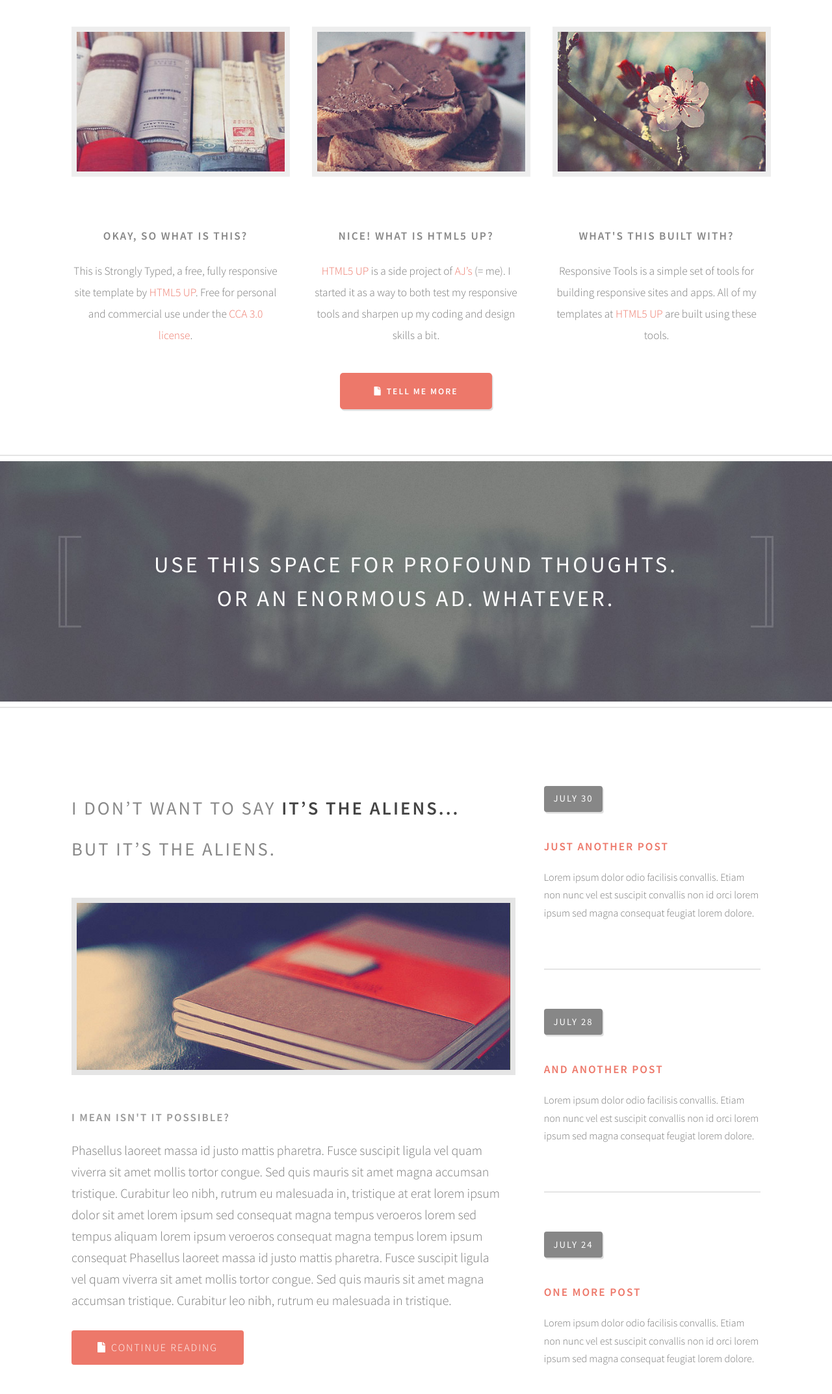
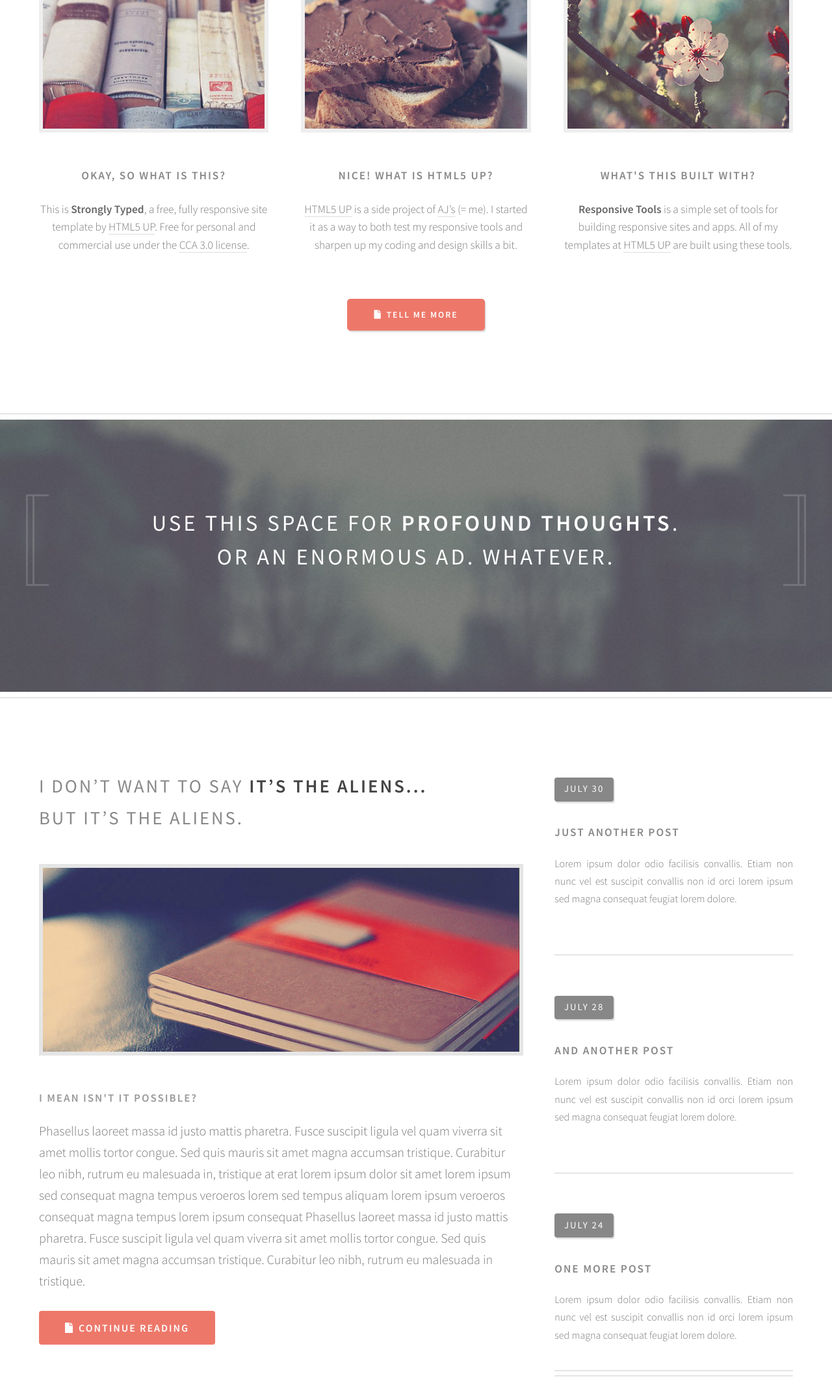
Before and after one commit to dinanath-mishra-iphtech/stronglyTyped, a plain HTML site: page index.html in a window 1280 px wide. Shown: the part 654-2800 px from the top of the page at 65% size. Drawn offline with Linux system fonts and the light colour scheme.

Commit message:
Updated CSS styles and HTML content

```diff
--- a/assets/css/main.css
+++ b/assets/css/main.css
@@ -123,7 +123,7 @@ a:hover {
 }
 
 #header > .container {
-	padding: 14em 0 7em 0;
+	padding: 11em 0 5.4em 0;
 	border-bottom: solid 2px #e5e5e5;
 	box-shadow: inset 0px -8px 0px 0px #fff, inset 0px -10px 0px 0px #e5e5e5;
 }
@@ -142,7 +142,7 @@ a:hover {
 	text-transform: uppercase;
 	font-weight: 400;
 	color: #888;
-	margin: 2.5em 0 0 0;
+	margin: 2.1em 0 0 0;
 	font-size: 14.7333px;
 	letter-spacing: 3px;
 	text-align: center;
@@ -151,15 +151,19 @@ a:hover {
 /* NAV */
 #nav {
 	position: absolute;
-	top: 3em;
+	top: 2.2em;
 	left: 0;
 	width: 100%;
 	cursor: default;
 }
 
+
+
 #nav > ul > li {
 	display: inline-block;
-	padding-right: 2em;
+	padding-right: 1.2em;     /* ← REDUCED from 2em to 1em (less gap between items) */
+	padding-left: 0.5em;
+    margin: 0.5em 0 0.5em 0;    /* ← REDUCED from 0.75em to 0.5em (less vertical space) */
 }
 
 #nav > ul > li:last-child {
@@ -180,11 +184,11 @@ a:hover {
 	display: inline-block;
 	background: #878787;
 	color: #e4e4e4;
-	width: 2.25em;
-	font-size: 14.7333px;
-	height: 2.25em;
-	border-radius: 2.25em;
-	line-height: 2.1em;
+	width: 2.15em;
+	font-size: 14.6333px;
+	height: 2.15em;
+	border-radius: 2.15em;
+	line-height: 2.0em;
 	text-align: center;
 	box-shadow: 0.125em 0.175em 0 0 rgba(0, 0, 0, 0.125);
 	margin-right: 0.75em;
@@ -212,38 +216,55 @@ a:hover {
 	color: #ED786A;
 }
 
+
+
+
+
+
+
+
 /* Container */
 .container {
 	width: 100%;
-	max-width: 1100px;
+	max-width: 1200px;
 	margin: 0 auto;
 	text-align: center;
 	padding: 0 20px;
 	box-sizing: border-box;
 }
 
+.container h2 {
+	margin-bottom: 0.5em; /* Adjust this value to control space */
+}
+
 /* Features */
 #features {
 	background: #fff;
-	padding: 70px 0;
+	padding: 5em 0;
 }
 
 .features-grid {
 	display: flex;
 	gap: 50px;
-	margin-top: 50px;
+	margin-top: 40px;
+	width: 100%; /* Ensure grid takes full container width */
 }
 
 .feature {
 	flex: 1;
+	min-width: 0; /* Important! Prevents flex items from overflowing */
 }
 
 .feature img {
 	width: 100%;
-	border: 8px solid #eee;
-	margin: 0 0 2em 0;
+	border: 6px solid #eee;
+	height: auto; /* Maintain aspect ratio */
+	margin: 0 0 2.5em 0;
 	transition: opacity 0.25s ease-in-out;
-	display: inline-block;
+	display: block; /* Changed from inline-block to block */
+	max-width: 100%; /* Ensure image never exceeds container */
+	box-sizing: border-box; /* Include border in width calculation */
+
 }
 
 .feature img:hover {
@@ -251,21 +272,45 @@ a:hover {
 }
 
 .feature h3 {
-	margin-top: 1.5em;
+	margin-top: 1em;
 	font-size: 0.867em;
 	letter-spacing: 2px;
 }
 
 .feature p {
 	margin-top: 0.75em;
-	font-size: 0.867em;
+	font-size: 17.3333px;
 	color: #777;
+	line-height: 1.6em;  /* Added for better readability */
+	word-wrap: break-word; /* Prevent text overflow */
 }
+
+.feature strong {
+	color: #666666;          /* Your theme color */
+	font-weight: 600;
+}
+
+/* Feature links - match paragraph color by default, orange on hover */
+.feature a {
+	color: #777;              /* Same as paragraph color */
+	text-decoration: underline;
+	text-decoration-color: #ddd;
+	text-decoration-thickness: 1px;
+	text-underline-offset: 5px;
+}
+
+.feature a:hover {
+	color: #ed786a;           /* Orange on hover */
+	text-decoration: none; /* Optional */
+}
+
+
 
 .Firstbtn {
 	display: inline-block;
-	margin-top: 3em;
-	padding: 0.85em 2.75em;
+	margin-top: 5em;
+	margin-bottom: 2em;
+	padding: 0.60em 1.90em;
 	font-size: 0.68em;
 	width: 10rem;
 	font-weight: 600;
@@ -280,15 +325,21 @@ a:hover {
 }
 
 .Firstbtn:hover {
-	background: #e86d5f;
+	background: #fd887a;
+
 }
 
+
+
 /* Banner */
+
 #banner {
     position: relative;
     overflow: hidden;
     background: #fff;
     color: #fff;
+    height: auto; /* Changed from fixed height */
+    min-height: 195px; /* Added for minimum height */
     text-align: center;
     border-top: solid 2px #e5e5e5;
     border-bottom: solid 2px #e5e5e5;
@@ -297,7 +348,7 @@ a:hover {
     background: url("../../images/banner.jpg");
     background-size: cover;
     background-position: center;
-    padding: 6em 0;
+    padding: 6em 0; /* Reduced from 6em to better match the original */
 }
 
 #banner p {
@@ -310,8 +361,15 @@ a:hover {
     padding: 0.6em 0;
 }
 
+
+
 #banner strong {
-	color: inherit;
+    color: inherit;
+}
+
+strong, b {
+    font-weight: 900;
+    color: #666;
 }
 
 #banner > .container {
@@ -353,12 +411,41 @@ a:hover {
 	display: flex;
 	gap: 60px;
 	text-align: left;
+	align-items: stretch; /* This makes children equal height */
 }
 
 /* LEFT CONTENT */
 .main-content {
 	flex: 2;
 }
+
+/* Article title links */
+.main-content article h2 a {
+	color: #888888;
+	text-decoration: none;
+	font-size: 28.6px;
+	font-weight: 400;
+	line-height: 1.7; /* Reduced from 1.1 to 1.0 */
+	display: block; /* Makes the link a block element for better margin control */
+	margin-top: -9px;
+	transition: color 0.25s ease-in-out;
+}
+
+.main-content article h2 a:hover {
+	color: #ed786a;
+}
+
+/* Strong tags inside article titles */
+.main-content article h2 strong {
+	transition: color 0.25s ease-in-out;
+}
+
+.main-content article h2 a:hover strong,
+.main-content article h2 strong:hover {
+	color: #ed786a;
+}
+
+
 
 .doubleline {
 	border-bottom: solid 2px #e5e5e5;
@@ -383,8 +470,12 @@ a:hover {
 
 .main-content img {
 	width: 100%;
-	border: 8px solid #e5e5e5;
+	border: 6px solid #e5e5e5;
 	margin: 0.5em 0 2em 0;
+}
+
+.main-content img:hover{
+  opacity: 0.9;
 }
 
 .main-content h3 {
@@ -405,6 +496,7 @@ a:hover {
     background: #ed786a;
     color: #fff;
     font-size: 0.8em;
+	font-weight: 600;
     letter-spacing: 2px;
     text-transform: uppercase;
     border-radius: 4px;
@@ -418,29 +510,9 @@ a:hover {
 	color: #fff;
 }
 
-/* Article title links */
-.main-content article h2 a {
-	color: #888888;
-	text-decoration: none;
-	font-size: 28.6px;
-	font-weight: 400;
-	line-height: 1.1;
-	transition: color 0.25s ease-in-out;
-}
 
-.main-content article h2 a:hover {
-	color: #ed786a;
-}
 
-/* Strong tags inside article titles */
-.main-content article h2 strong {
-	transition: color 0.25s ease-in-out;
-}
 
-.main-content article h2 a:hover strong,
-.main-content article h2 strong:hover {
-	color: #ed786a;
-}
 
 /* SIDEBAR */
 .sidebar {
@@ -453,6 +525,21 @@ a:hover {
 	border-bottom: 2px solid #e5e5e5;
 	overflow: hidden;
 }
+/* Target the link inside the h3 in sidebar */
+.sidebar h3 a {
+    color: #888888; /* Your desired color */
+    text-decoration: none;
+    font-size: 17.3333px; /* Adjust as needed */
+    font-weight: 600;
+    transition: color 0.25s ease-in-out;
+}
+
+/* Hover effect */
+.sidebar h3 a:hover {
+    color: #ed786a; /* Your hover color */
+}
+
+
 
 .sidebar span {
 	display: inline-block;
@@ -461,41 +548,70 @@ a:hover {
 	color: #fff;
 	box-shadow: 0.125em 0.175em 0 0 rgba(0, 0, 0, 0.125);
 	font-size: 14.7333px;
-	padding: 0.25em 1em 0.25em 1em;
-	border-radius: 4px;
+	padding: 0.11em 1em 0.15em 1em; /* More horizontal padding for rectangular shape */
+	border-radius: 4px; /* Minimal rounding */
 	letter-spacing: 2px;
 	text-transform: uppercase;
 	margin: 0 0 2.5em 0;
 }
+
 
 .sidebar h3 {
 	font-size: 17.3333px;
 	font-weight: 600;
 	letter-spacing: 2px;
 	margin-bottom: 1em;
+	margin-top: -0.3em; /* Add this line */
 }
 
 .sidebar p {
 	font-size: 0.8em;
 	line-height: 1.7em;
 	margin-bottom: 2em;
+	text-align: justify;
+
 }
 
-/* Image styles */
+/* Remove the bottom border from the 3rd div */
+.sidebar > div:nth-child(3) {
+    border-bottom: none;
+}
+
+/* Add double line after the 3rd div */
+.sidebar > div:nth-child(3)::after {
+    content: '';
+    display: block;
+    border-top: 2px solid #e5e5e5;
+    border-bottom: 2px solid #e5e5e5;
+    height: 6px; /* Adjust gap between lines */
+    margin-top: 2em;
+    width: 100%;
+}
+
+/* Remove bottom border from the last div (5th div - Something of less note) */
+.sidebar > div:last-child {
+    border-bottom: none;
+}
+
+
+
 .sidebar img {
 	transition: opacity 0.25s ease-in-out;
 	display: inline-block;
 	border: solid 6px #ebebeb !important;
 	float: left;
-	margin: 0 1.5em 1.5em 0;
+	margin: 0 1.5em 1em 0; /* Reduced bottom margin from 1.5em to 1em */
 	position: relative;
-	top: 0.5em;
-	max-width: 40%;
+	top: 0; /* Changed from 0.5em to 0 */
+	max-width: 50%; /* Increased from 40% to 45% */
+	width: 50%; /* Added fixed width */
 }
 
 .sidebar img:hover {
 	opacity: 0.9;
 }
+
+
 
 .sidebar-a {
 	display: inline-block;
@@ -503,6 +619,7 @@ a:hover {
 	background: #ed786a;
 	color: #fff;
 	font-size: 0.8em;
+	font-weight: 600;
 	letter-spacing: 2px;
 	text-transform: uppercase;
 	border-radius: 4px;
@@ -512,6 +629,15 @@ a:hover {
 .sidebar-a:hover {
 	background: #f08779;
 }
+
+/* Reduce top margin for both image section headings */
+.sidebar > div:nth-child(4) h3,
+.sidebar > div:nth-child(5) h3 {
+    margin-top: -0.5em; /* Adjust this value as needed */
+}
+
+
+
 
 /* FOOTER */
 #footer {
@@ -525,7 +651,7 @@ a:hover {
 	letter-spacing: 4px;
 	font-weight: 400;
 	font-size: 1.32em;
-	margin-bottom: 3.5em;
+	margin-bottom: 1.7em;
 	color: #888;
 }
 
@@ -537,6 +663,7 @@ a:hover {
 .footer-wrapper {
 	display: flex;
 	gap: 80px;
+
 }
 
 /* LEFT FORM */
@@ -697,6 +824,8 @@ img {
 	max-width: 100%;
 	height: auto;
 }
+
+
 
 /* ========================= */
 /* RESPONSIVE DESIGN */
--- a/index.html
+++ b/index.html
@@ -259,9 +259,11 @@
 		<section id="footer">
 			<div class="container">
 
-				<h2 class="footer-title">
+				<div class="footer-title">
+					<h2>
 						QUESTIONS OR COMMENTS? <strong>GET IN TOUCH:</strong>
 					</h2>
+				</div>
 
 				<div class="footer-wrapper">
 
```
Lines whose indentation alone changed are shown as unchanged.
